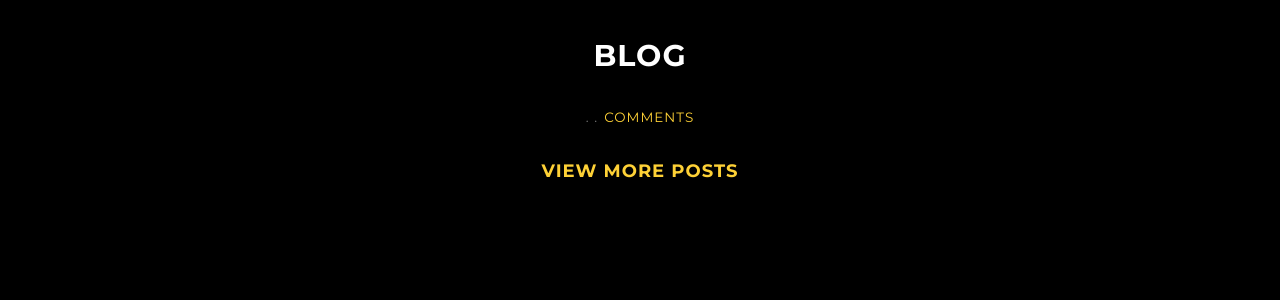
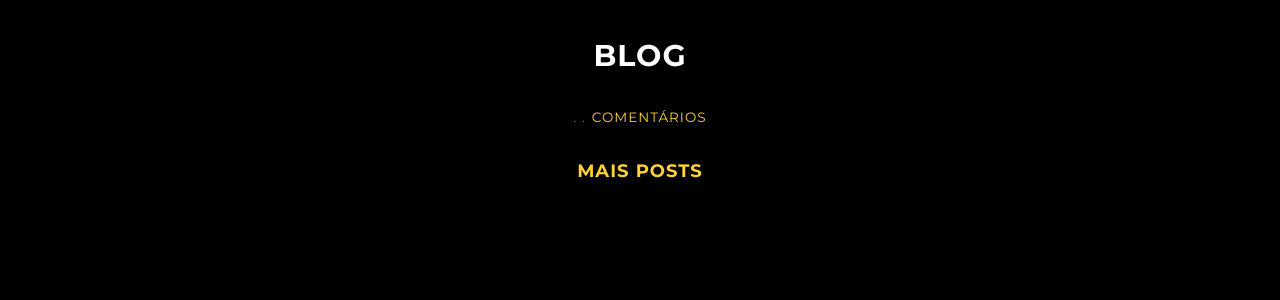
Before and after one commit to fportillo/fportillo.github.io, a Jekyll site: the page built from index.html, in a window 1280 px wide and 900 px high, scrolled down 1604 px. Shown: the part 151-451 px from the top of the window. Built offline with Jekyll 4.4.1, drawn with Linux system fonts in a browser that asks for light colours; nearby versions of some CDN libraries; comment, search, counter and statistics services are not loaded.

```diff
--- a/_includes/latest-post.html
+++ b/_includes/latest-post.html
@@ -9,12 +9,12 @@
         <h4> <strong> {{ post.date | date_to_string }} </strong>
           <small>. {{ post.category }} .</small>
           <strong> <a href="{{ post.url }}">{{ post.title }} </a> </strong>
-          <small> <a href="{{ post.url }}#disqus_thread">Comments</a></small>
+          <small> <a href="{{ post.url }}#disqus_thread">Comentários</a></small>
         </h4>
 
         {{ post.content | truncatewords: site.post-preview-words | strip_html | markdownify }}
 
-        <a href="/blog/index.html"><h4><strong>View more posts</strong></h4></a>
+        <a href="/blog/index.html"><h4><strong>Mais posts</strong></h4></a>
 
       </div>
     </div>
--- a/_includes/pagination.html
+++ b/_includes/pagination.html
@@ -4,15 +4,15 @@
 
   {% if paginator.previous_page and paginator.next_page%}
     <h4>
-        <a href="{{ paginator.previous_page_path }}" class="previous">Newer Posts</a>  <a href="{{ paginator.next_page_path }}" class="next">Older Posts</a>
+        <a href="{{ paginator.previous_page_path }}" class="previous">Posts mais novos</a>  <a href="{{ paginator.next_page_path }}" class="next">Posts mais antigos</a>
     </h4>
   {% endif %}
 
   {% if paginator.previous_page %}
-    <h4><a href="{{ paginator.previous_page_path }}" class="previous">Newer Posts</a></h4>
+    <h4><a href="{{ paginator.previous_page_path }}" class="previous">Posts mais novos</a></h4>
   {% endif %}
 
   {% if paginator.next_page %}
-    <h4><a href="{{ paginator.next_page_path }}" class="next">Older Posts</a></h4>
+    <h4><a href="{{ paginator.next_page_path }}" class="next">Posts mais antigos</a></h4>
   {% endif %}
 </div>
```
Also changed, not shown: 1 other file.
